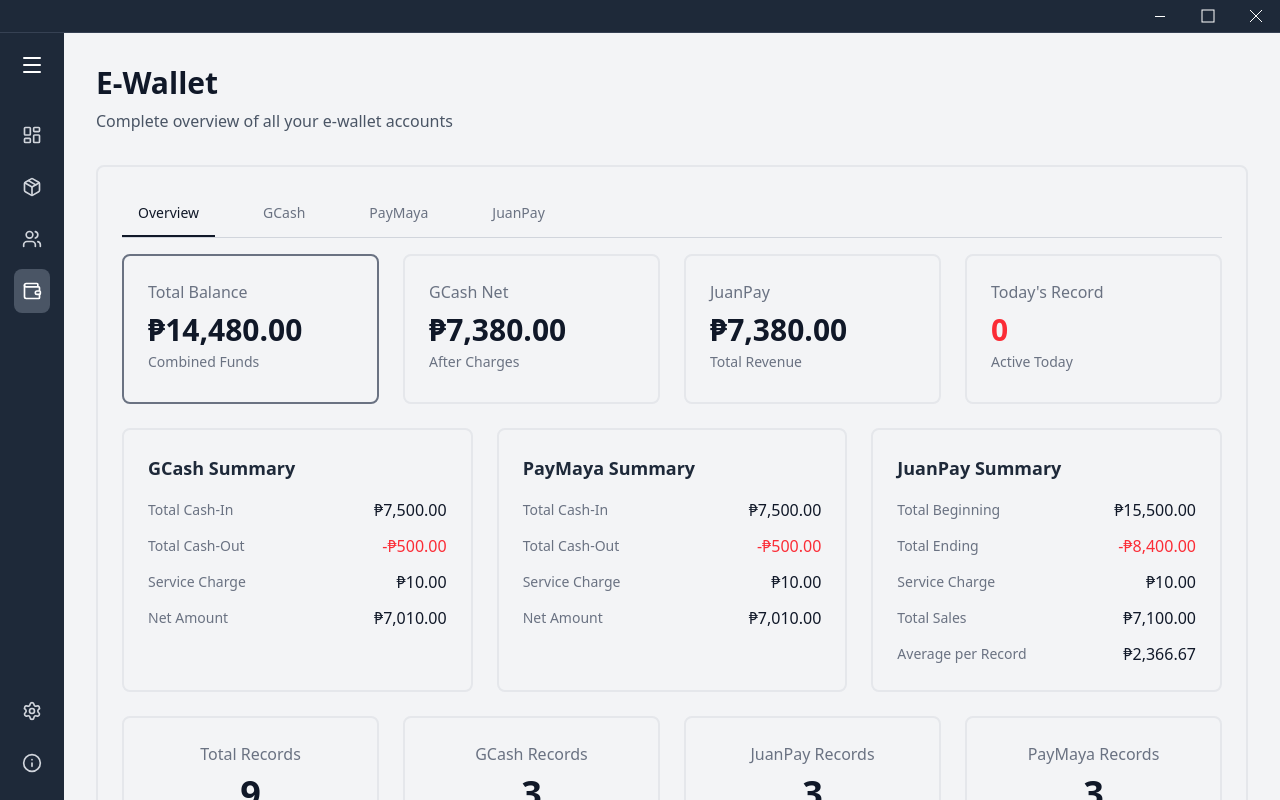
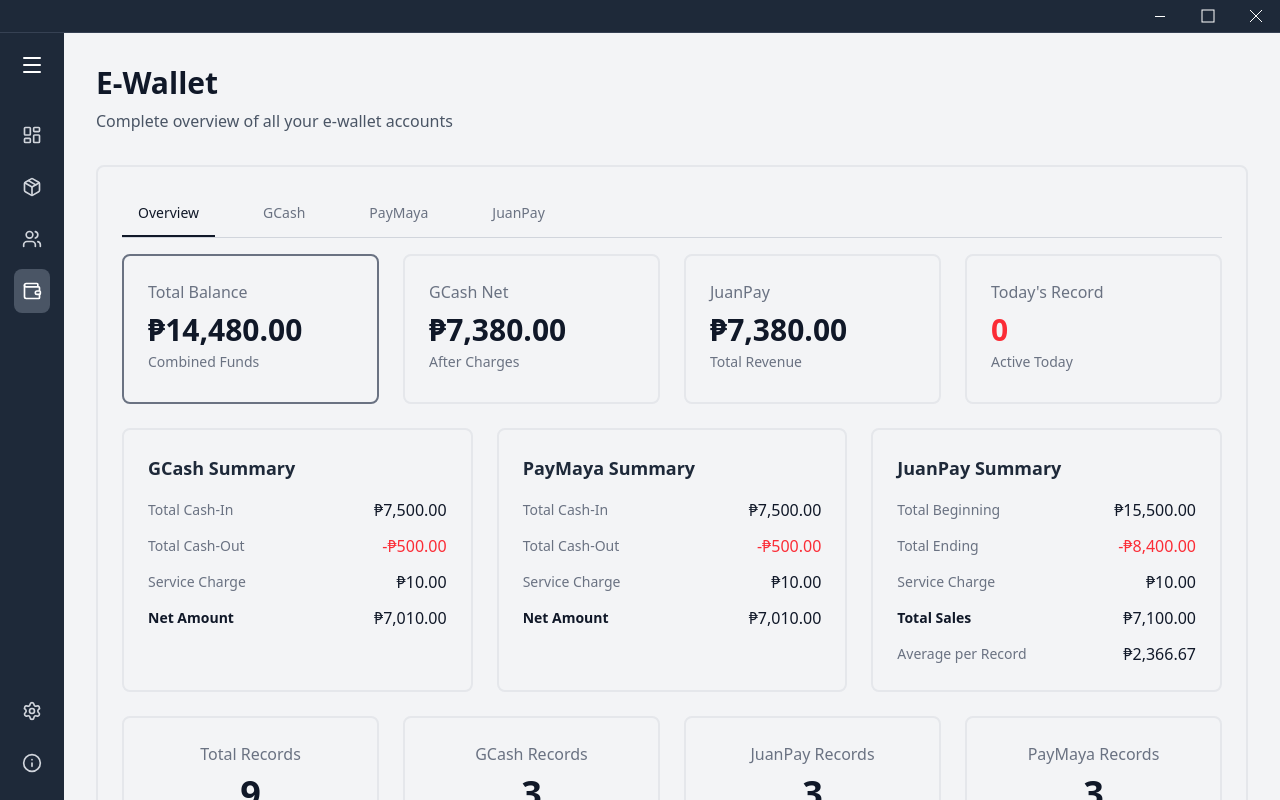
Before and after one commit to 6reenhorn/JIA-Integrated-Management-System, a React (Vite) app: page / in a window 1280 px wide. Both pictures are taken after a click on the button 32 px from the left and 291 px from the top of the page. Built offline with nearby package versions, Linux system fonts and the light colour scheme.

Commit message:
Overview update

```diff
--- a/client/src/components/e-wallet/Overview.tsx
+++ b/client/src/components/e-wallet/Overview.tsx
@@ -9,14 +9,30 @@ const Overview: React.FC = () => {
   const SummaryCard: React.FC<SummaryCardProps> = ({ title, data }) => (
     <LayoutCard title={title} className="min-h-[200px]">
       <div className="space-y-3">
-        {data.map((item, index) => (
-          <div key={index} className="flex justify-between items-center">
-            <span className="text-gray-500 text-sm">{item.label}</span>
-            <span className={`font-medium ${item.value.startsWith('-') ? 'text-red-500' : 'text-gray-900'}`}>
-              {item.value}
-            </span>
-          </div>
-        ))}
+        {data.map((item, index) => {
+          const isHighlight =
+            item.label === 'Net Amount' || item.label === 'Total Sales';
+          return (
+            <div key={index} className="flex justify-between items-center">
+              <span
+                className={`text-sm ${
+                  isHighlight ? 'text-gray-900 font-bold' : 'text-gray-500'
+                }`}
+              >
+                {item.label}
+              </span>
+              <span
+                className={`${
+                  item.value.startsWith('-')
+                    ? 'text-red-500 font-medium'
+                    : 'text-gray-900 font-medium'
+                }`}
+              >
+                {item.value}
+              </span>
+            </div>
+          );
+        })}
       </div>
     </LayoutCard>
   );
```
